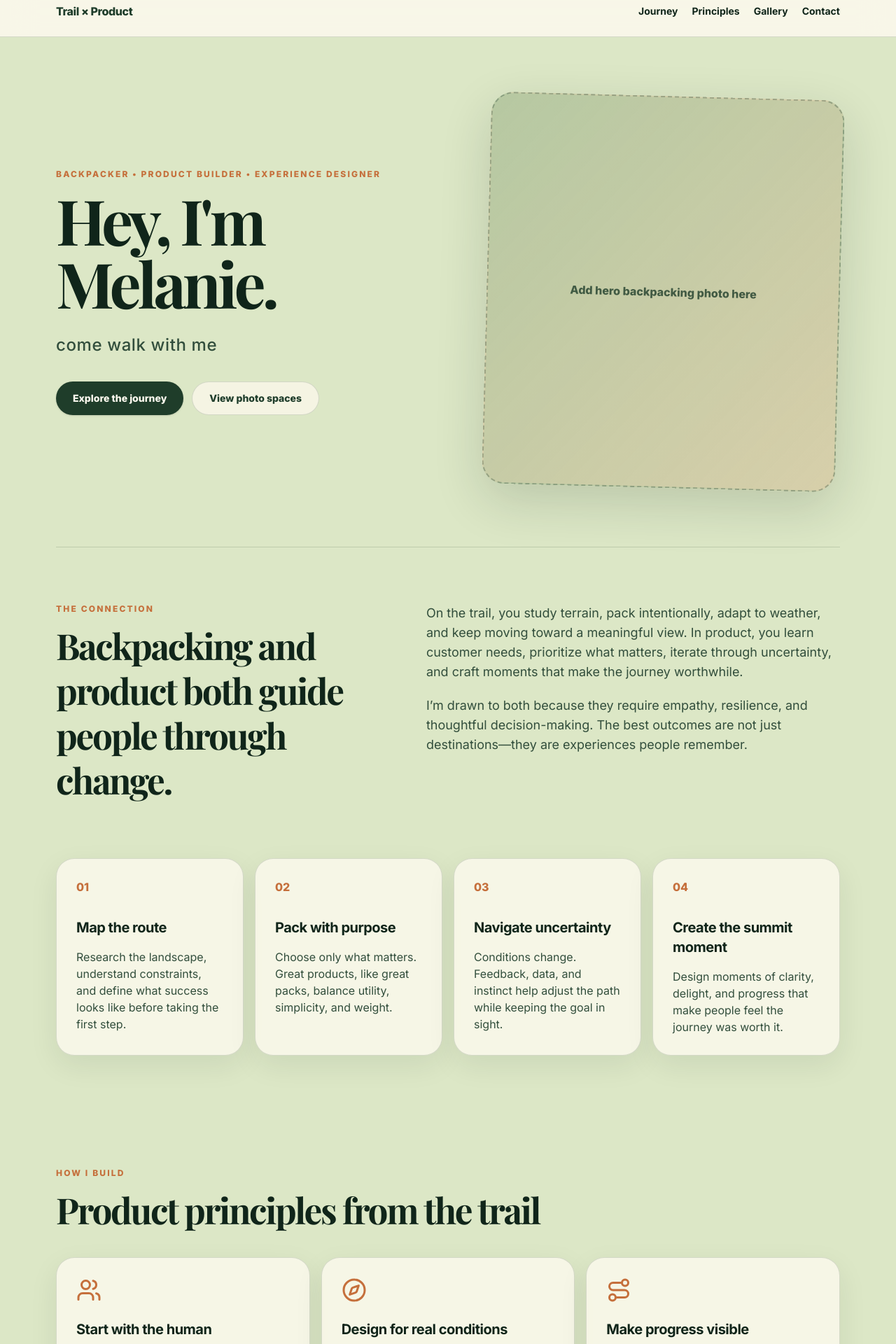
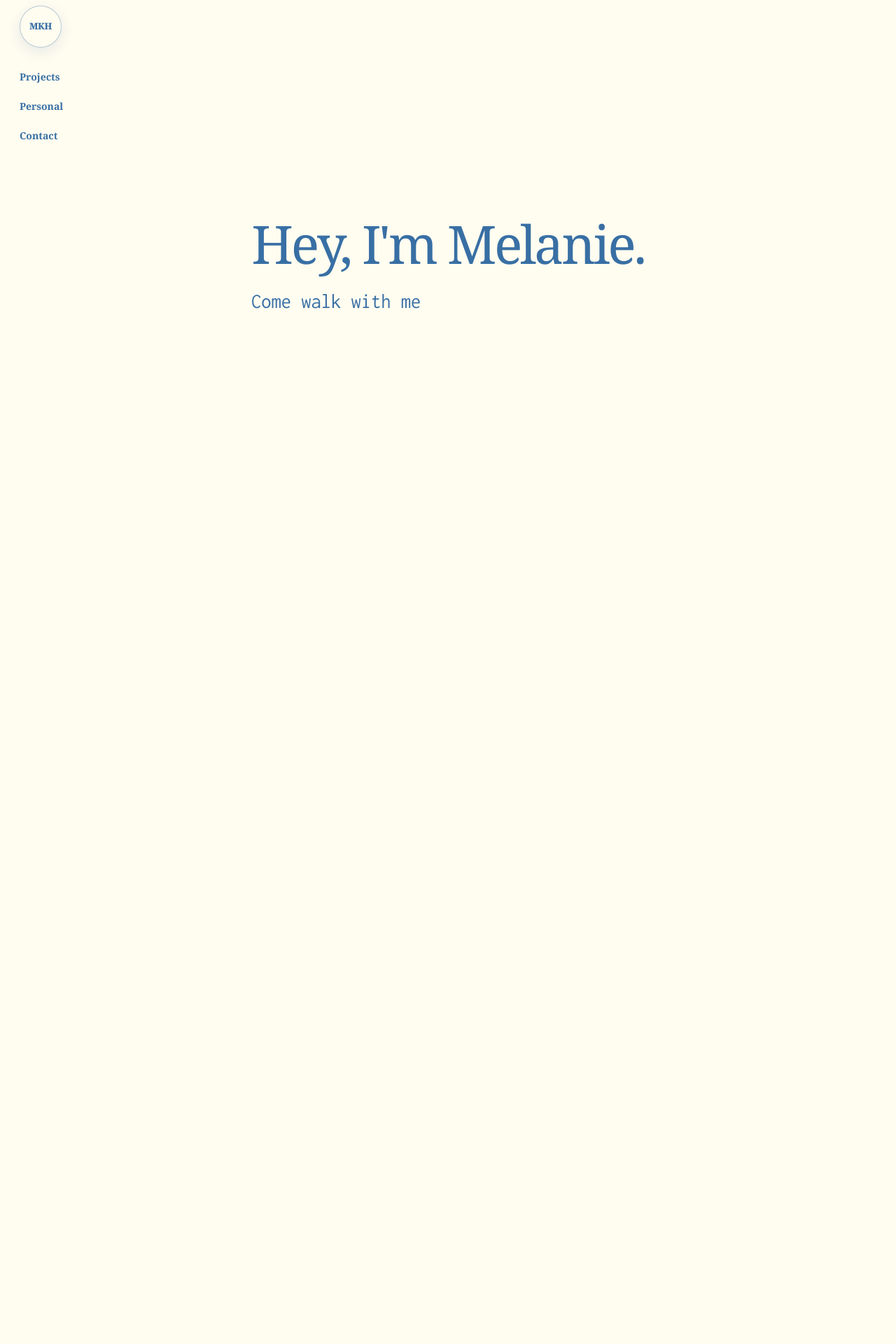
Before and after one commit to melaniehsiang/personal-website, a React (Vite) app: page / in a window 1280 px wide. Shown: the part 20-1940 px from the top of the page at 70% size. After the commit the page ends 800 px from the top, so only its background shows below. Built offline with nearby package versions, Linux system fonts and the light colour scheme.

Commit message:
Save simplified landing page design

```diff
--- a/src/index.css
+++ b/src/index.css
@@ -1,4 +1,4 @@
-@import url("https://fonts.googleapis.com/css2?family=Inter:wght@400;500;700;800&family=Playfair+Display:wght@700&display=swap");
+@import url("https://fonts.googleapis.com/css2?family=Inconsolata:wght@400;500&family=Noto+Serif:wght@400;500;600;700;800&display=swap");
 
 @tailwind base;
 @tailwind components;
@@ -6,21 +6,21 @@
 
 @layer base {
   :root {
-    --background: 79 40% 84%;
-    --foreground: 143 33% 18%;
-    --card: 45 100% 97%;
-    --card-foreground: 144 12% 13%;
-    --primary: 143 33% 18%;
-    --primary-foreground: 45 100% 97%;
-    --secondary: 41 61% 90%;
-    --secondary-foreground: 143 33% 18%;
-    --muted: 41 48% 88%;
-    --muted-foreground: 143 22% 25%;
-    --accent: 21 52% 50%;
-    --accent-foreground: 45 100% 97%;
-    --border: 143 33% 18% / 0.16;
-    --input: 143 33% 18% / 0.16;
-    --ring: 21 52% 50%;
+    --background: 48 100% 97%;
+    --foreground: 209.44 49.09% 43.14%;
+    --card: 48 100% 97%;
+    --card-foreground: 209.44 49.09% 43.14%;
+    --primary: 209.44 49.09% 43.14%;
+    --primary-foreground: 48 100% 97%;
+    --secondary: 205 100% 91%;
+    --secondary-foreground: 209.44 49.09% 43.14%;
+    --muted: 205 70% 92%;
+    --muted-foreground: 209.44 49.09% 43.14%;
+    --accent: 203 88% 76%;
+    --accent-foreground: 209.44 49.09% 43.14%;
+    --border: 209.44 49.09% 43.14% / 0.2;
+    --input: 209.44 49.09% 43.14% / 0.2;
+    --ring: 203 88% 76%;
     --radius: 1rem;
   }
 
@@ -33,6 +33,6 @@
   }
 
   body {
-    @apply bg-background font-sans text-foreground antialiased;
+    @apply bg-background font-serif text-foreground antialiased;
   }
 }
--- a/src/main.jsx
+++ b/src/main.jsx
@@ -1,165 +1,42 @@
 import React from "react";
 import ReactDOM from "react-dom/client";
-import { Compass, Map, Mountain, Route, Tent, Users } from "lucide-react";
-import { Button } from "./components/ui/button";
-import { Card, CardContent, CardHeader, CardTitle } from "./components/ui/card";
 import "./index.css";
-
-const journeySteps = [
-  {
-    step: "01",
-    title: "Map the route",
-    description: "Research the landscape, understand constraints, and define what success looks like before taking the first step.",
-  },
-  {
-    step: "02",
-    title: "Pack with purpose",
-    description: "Choose only what matters. Great products, like great packs, balance utility, simplicity, and weight.",
-  },
-  {
-    step: "03",
-    title: "Navigate uncertainty",
-    description: "Conditions change. Feedback, data, and instinct help adjust the path while keeping the goal in sight.",
-  },
-  {
-    step: "04",
-    title: "Create the summit moment",
-    description: "Design moments of clarity, delight, and progress that make people feel the journey was worth it.",
-  },
-];
-
-const principles = [
-  {
-    icon: Users,
-    title: "Start with the human",
-    description: "Like hiking with a group, product building begins by understanding people’s pace, needs, fears, and motivations.",
-  },
-  {
-    icon: Compass,
-    title: "Design for real conditions",
-    description: "Plans meet reality. I value testing, learning, and adapting quickly when the path reveals something new.",
-  },
-  {
-    icon: Route,
-    title: "Make progress visible",
-    description: "Milestones matter. Clear feedback helps users feel oriented, confident, and excited for what comes next.",
-  },
-];
-
-function PhotoPlaceholder({ children, className = "" }) {
-  return (
-    <div className={`grid min-h-72 place-items-center rounded-[2rem] border-2 border-dashed border-forest/30 bg-gradient-to-br from-moss/35 to-clay/20 p-8 text-center font-extrabold text-forest/80 shadow-trail ${className}`}>
-      <span>{children}</span>
-    </div>
-  );
-}
-
-function Eyebrow({ children }) {
-  return <p className="mb-3 text-xs font-extrabold uppercase tracking-[0.18em] text-clay">{children}</p>;
-}
 
 function App() {
   return (
     <div className="min-h-screen overflow-hidden">
-      <header className="sticky top-0 z-10 border-b border-border bg-cream/80 backdrop-blur-xl">
-        <nav className="mx-auto flex min-h-[72px] w-[min(1120px,calc(100%-32px))] items-center justify-between gap-6 max-sm:flex-col max-sm:items-start max-sm:py-4">
-          <a href="#top" className="font-extrabold tracking-tight text-forest">Trail × Product</a>
-          <div className="flex flex-wrap gap-5 text-sm font-bold text-pine">
-            <a className="hover:text-clay" href="#journey">Journey</a>
-            <a className="hover:text-clay" href="#principles">Principles</a>
-            <a className="hover:text-clay" href="#gallery">Gallery</a>
-            <a className="hover:text-clay" href="#contact">Contact</a>
+      <header className="fixed left-0 top-0 z-20 h-screen w-48 px-4 py-7">
+        <nav className="flex h-full flex-col gap-6">
+          <a
+            href="#top"
+            className="ml-3 grid h-[3.75rem] w-[3.75rem] place-items-center rounded-full border border-skyAccent/35 bg-ivory/25 text-[0.8125rem] font-extrabold tracking-tight text-foreground shadow-[0_6px_18px_rgba(56,111,164,0.12)] backdrop-blur-md transition duration-300 hover:scale-105 hover:bg-babyBlue/30"
+          >
+            MKH
+          </a>
+          <div className="flex flex-1 flex-col gap-1.5 text-sm font-bold text-foreground">
+            <a className="rounded-xl px-3 py-2 transition duration-300 hover:translate-x-1 hover:bg-babyBlue/25" href="#projects">
+              Projects
+            </a>
+            <a className="rounded-xl px-3 py-2 transition duration-300 hover:translate-x-1 hover:bg-babyBlue/25" href="#personal">
+              Personal
+            </a>
+            <a className="rounded-xl px-3 py-2 transition duration-300 hover:translate-x-1 hover:bg-babyBlue/25" href="#contact">
+              Contact
+            </a>
           </div>
         </nav>
       </header>
 
-      <main id="top">
-        <section className="mx-auto grid min-h-[calc(100vh-72px)] w-[min(1120px,calc(100%-32px))] grid-cols-[1.05fr_0.95fr] items-center gap-14 py-20 max-lg:grid-cols-1">
-          <div>
-            <Eyebrow>Backpacker • Product Builder • Experience Designer</Eyebrow>
-            <h1 className="max-w-4xl font-serif text-[clamp(3rem,7vw,6.8rem)] leading-none tracking-[-0.055em] text-pine">
+      <main id="top" className="min-h-screen">
+        <section className="mx-auto flex min-h-screen w-[min(1120px,calc(100%-32px))] items-center justify-center py-20">
+          <div className="text-left">
+            <h1 className="max-w-4xl font-serif text-[clamp(2.5rem,5.9vw,5.35rem)] leading-[0.95] tracking-[-0.045em] text-foreground">
               Hey, I&apos;m Melanie.
             </h1>
-            <p className="mt-7 max-w-2xl text-2xl font-medium lowercase tracking-wide text-muted-foreground">
-              come walk with me
+            <p className="mt-7 max-w-2xl origin-left scale-x-95 font-sans text-3xl tracking-normal text-muted-foreground">
+              Come walk with me
             </p>
-            <div className="mt-9 flex flex-wrap gap-3">
-              <Button asChild href="#journey">Explore the journey</Button>
-              <Button asChild variant="secondary" href="#gallery">View photo spaces</Button>
-            </div>
           </div>
-          <PhotoPlaceholder className="min-h-[560px] rotate-[1.5deg] max-lg:min-h-96 max-lg:rotate-0">
-            Add hero backpacking photo here
-          </PhotoPlaceholder>
-        </section>
-
-        <section id="journey" className="mx-auto grid w-[min(1120px,calc(100%-32px))] grid-cols-[0.8fr_1fr] gap-14 border-t border-border py-20 max-lg:grid-cols-1">
-          <div>
-            <Eyebrow>The connection</Eyebrow>
-            <h2 className="font-serif text-[clamp(2.1rem,4vw,4.2rem)] leading-tight tracking-[-0.045em] text-pine">
-              Backpacking and product both guide people through change.
-            </h2>
-          </div>
-          <div className="space-y-5 text-lg text-muted-foreground">
-            <p>On the trail, you study terrain, pack intentionally, adapt to weather, and keep moving toward a meaningful view. In product, you learn customer needs, prioritize what matters, iterate through uncertainty, and craft moments that make the journey worthwhile.</p>
-            <p>I’m drawn to both because they require empathy, resilience, and thoughtful decision-making. The best outcomes are not just destinations—they are experiences people remember.</p>
-          </div>
-        </section>
-
-        <section className="mx-auto grid w-[min(1120px,calc(100%-32px))] grid-cols-4 gap-4 pb-20 max-lg:grid-cols-2 max-sm:grid-cols-1">
-          {journeySteps.map((item) => (
-            <Card key={item.step}>
-              <span className="mb-8 inline-block font-extrabold text-clay">{item.step}</span>
-              <CardHeader>
-                <CardTitle>{item.title}</CardTitle>
-              </CardHeader>
-              <CardContent>{item.description}</CardContent>
-            </Card>
-          ))}
-        </section>
-
-        <section id="principles" className="mx-auto w-[min(1120px,calc(100%-32px))] py-20">
-          <div className="mb-9 max-w-3xl">
-            <Eyebrow>How I build</Eyebrow>
-            <h2 className="font-serif text-[clamp(2.1rem,4vw,4.2rem)] leading-tight tracking-[-0.045em] text-pine">Product principles from the trail</h2>
-          </div>
-          <div className="grid grid-cols-3 gap-4 max-lg:grid-cols-1">
-            {principles.map(({ icon: Icon, title, description }) => (
-              <Card key={title}>
-                <Icon className="mb-6 h-9 w-9 text-clay" aria-hidden="true" />
-                <CardTitle>{title}</CardTitle>
-                <CardContent>{description}</CardContent>
-              </Card>
-            ))}
-          </div>
-        </section>
-
-        <section id="gallery" className="mx-auto w-[min(1120px,calc(100%-32px))] py-20">
-          <div className="mb-9 max-w-3xl">
-            <Eyebrow>Future photo gallery</Eyebrow>
-            <h2 className="font-serif text-[clamp(2.1rem,4vw,4.2rem)] leading-tight tracking-[-0.045em] text-pine">Room for the places that shaped the perspective</h2>
-            <p className="mt-4 text-muted-foreground">Replace these placeholders with trail photos, product sketches, maps, or behind-the-scenes images.</p>
-          </div>
-          <div className="grid grid-cols-4 gap-4 max-lg:grid-cols-2 max-sm:grid-cols-1">
-            <PhotoPlaceholder className="col-span-2 shadow-none max-sm:col-span-1"><Mountain className="mb-3 inline h-8 w-8" /> Add mountain pass photo</PhotoPlaceholder>
-            <PhotoPlaceholder className="shadow-none"><Tent className="mb-3 inline h-8 w-8" /> Add campsite photo</PhotoPlaceholder>
-            <PhotoPlaceholder className="shadow-none"><Map className="mb-3 inline h-8 w-8" /> Add trail map or product sketch</PhotoPlaceholder>
-            <PhotoPlaceholder className="col-span-2 shadow-none max-sm:col-span-1">Add summit or team photo</PhotoPlaceholder>
-          </div>
-        </section>
-
-        <section className="bg-forest px-6 py-24">
-          <blockquote className="mx-auto max-w-5xl text-center font-serif text-[clamp(2rem,4vw,4.8rem)] leading-tight text-cream">
-            “The best journeys are intentionally designed, openly explored, and remembered through the experiences they create.”
-          </blockquote>
-        </section>
-
-        <section id="contact" className="mx-auto flex w-[min(1120px,calc(100%-32px))] items-center justify-between gap-6 py-20 max-lg:flex-col max-lg:items-start">
-          <div>
-            <Eyebrow>Let’s connect</Eyebrow>
-            <h2 className="max-w-4xl font-serif text-[clamp(2.1rem,4vw,4.2rem)] leading-tight tracking-[-0.045em] text-pine">Interested in the next trail or product adventure?</h2>
-          </div>
-          <Button asChild href="mailto:hello@example.com">Email me</Button>
         </section>
       </main>
     </div>
```
Also changed, not shown: tailwind.config.js (+13 -8 lines).
